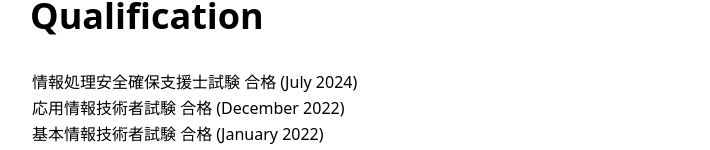
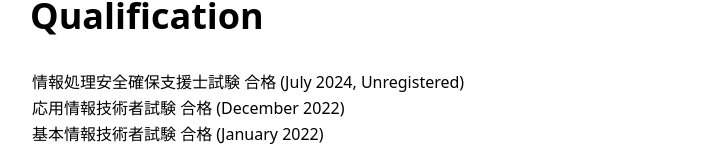
Before and after one commit to isso-719/isso.cc, a Next.js app: page /about in a window 1280 px wide. Shown: the part 5490-5640 px from the top of the page, without its empty margins (98-808 px from the left). Built offline with nearby package versions, Linux system fonts and the light colour scheme.

Commit message:
未登録であることを強調

```diff
--- a/app/about/page.tsx
+++ b/app/about/page.tsx
@@ -392,7 +392,7 @@ const Page = () => {
                 <h2 className="pb-8 text-4xl font-bold text-center sm:text-left">Qualification</h2>
                 <ul className="list-none">
                     <li className="m-0.5 text-center sm:text-left">
-                        情報処理安全確保支援士試験 合格 (July 2024)
+                        情報処理安全確保支援士試験 合格 (July 2024, Unregistered)
                     </li>
                     <li className="m-0.5 text-center sm:text-left">
                         応用情報技術者試験 合格 (December 2022)
```
